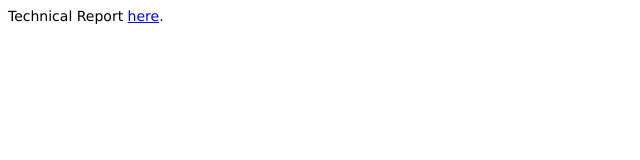
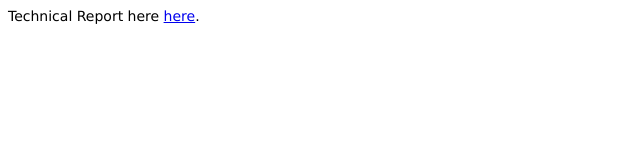
Before and after one commit to cloudcostsigmod2020/cloud, a plain HTML site: page index.html in a window 1280 px wide. Shown: the full height of the page, 0-640 px from the left. Drawn offline with Linux system fonts and the light colour scheme.

Commit message:
Update index.html

```diff
--- a/index.html
+++ b/index.html
@@ -5,6 +5,6 @@
   </head>
 
 	<body style="font-family:Verdana,garamond,serif;font-size:14px;">
-		<span> Technical Report </span><a href='TechnicalReport.pdf'><span>here</span></a><span>.</span>
+		<span> Technical Report here </span><a href='TechnicalReport.pdf'><span>here</span></a><span>.</span>
 	</body>
 </html>
```
